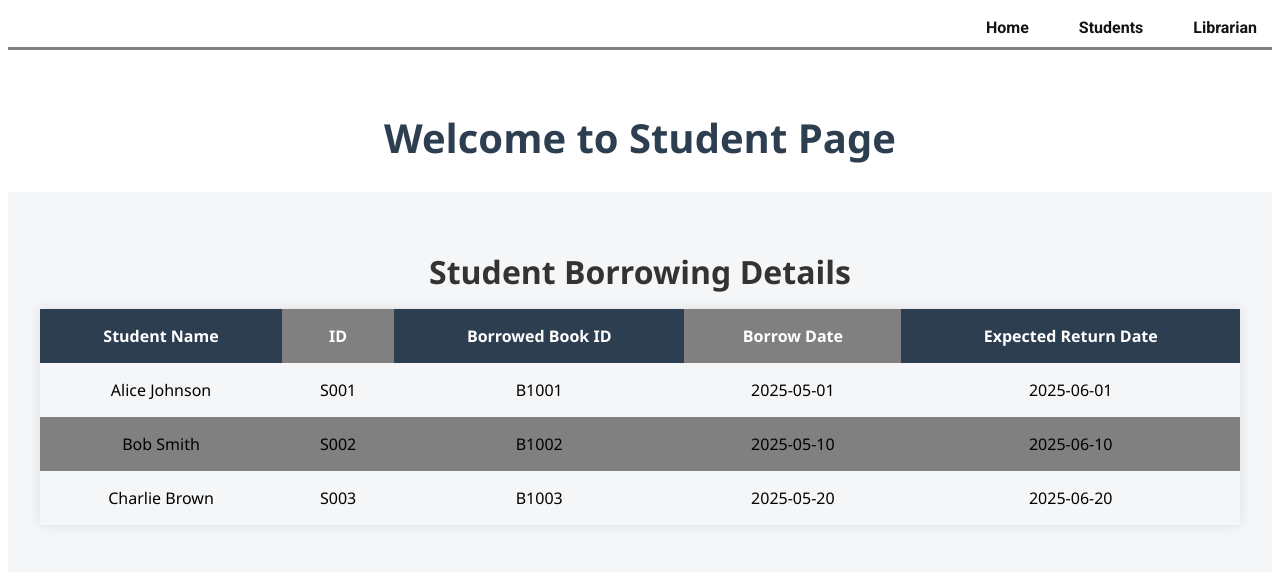
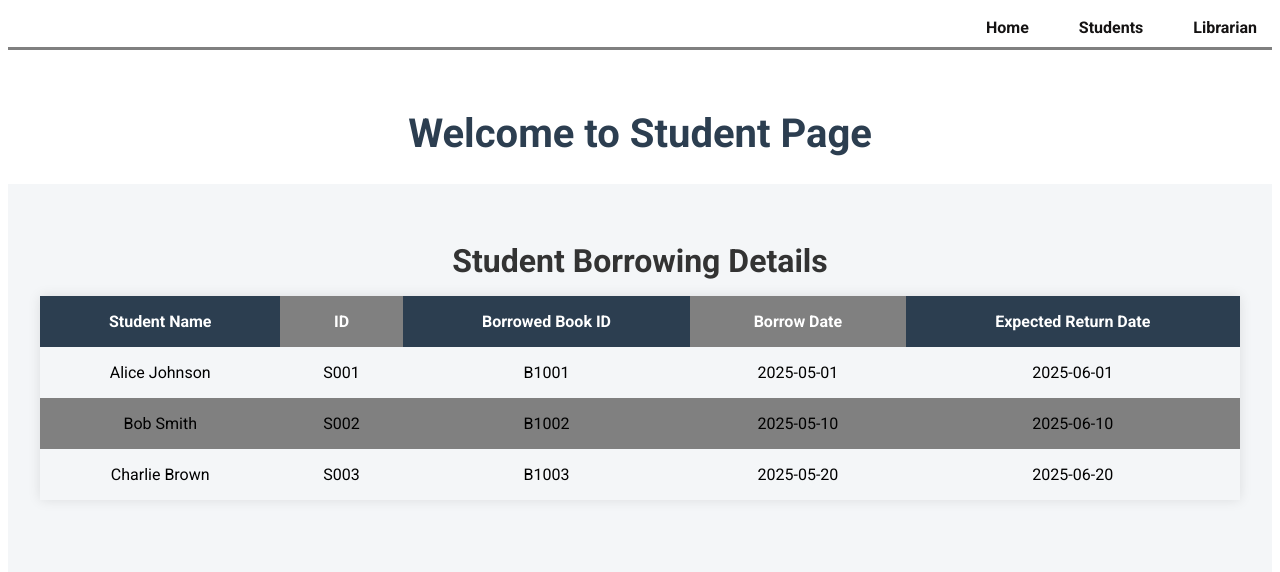
Before and after one commit to krishnacfrt/Library-Management-System, a React (Vite) app in the folder UI/: page /students in a window 1280 px wide. Shown: the top 572 px of the page. Built offline with nearby package versions, Linux system fonts and the light colour scheme.

Commit message:
studentTablePreview

```diff
--- a/UI/src/Components/StudentDashboard.jsx
+++ b/UI/src/Components/StudentDashboard.jsx
@@ -8,17 +8,12 @@ function StudentDashbaord() {
     fontSize: "2.5rem",
     fontWeight: "bold",
     color: "#2c3e50",
-    fontFamily: "Segoe UI, Tahoma, Geneva, Verdana, sans-serif",
-    animation: "fadeIn 1s ease-in-out",
-  };
-
-  const containerStyle = {
-    animation: "fadeIn 1s ease-in-out",
+    fontFamily: "Roboto",
   };
 
   return (
     <>
-      <div style={containerStyle}>
+      <div>
         <h1 style={headingStyle}>Welcome to Student Page</h1>
       </div>
       <div>
--- a/UI/src/Css/StudentTable.css
+++ b/UI/src/Css/StudentTable.css
@@ -2,7 +2,7 @@
 
 .student-table-container {
   padding: 2rem;
-  font-family: 'Segoe UI', Tahoma, Geneva, Verdana, sans-serif;
+  font-family: "Roboto";
   background: #f4f6f8;
   min-height: 100vh;
 }
```
